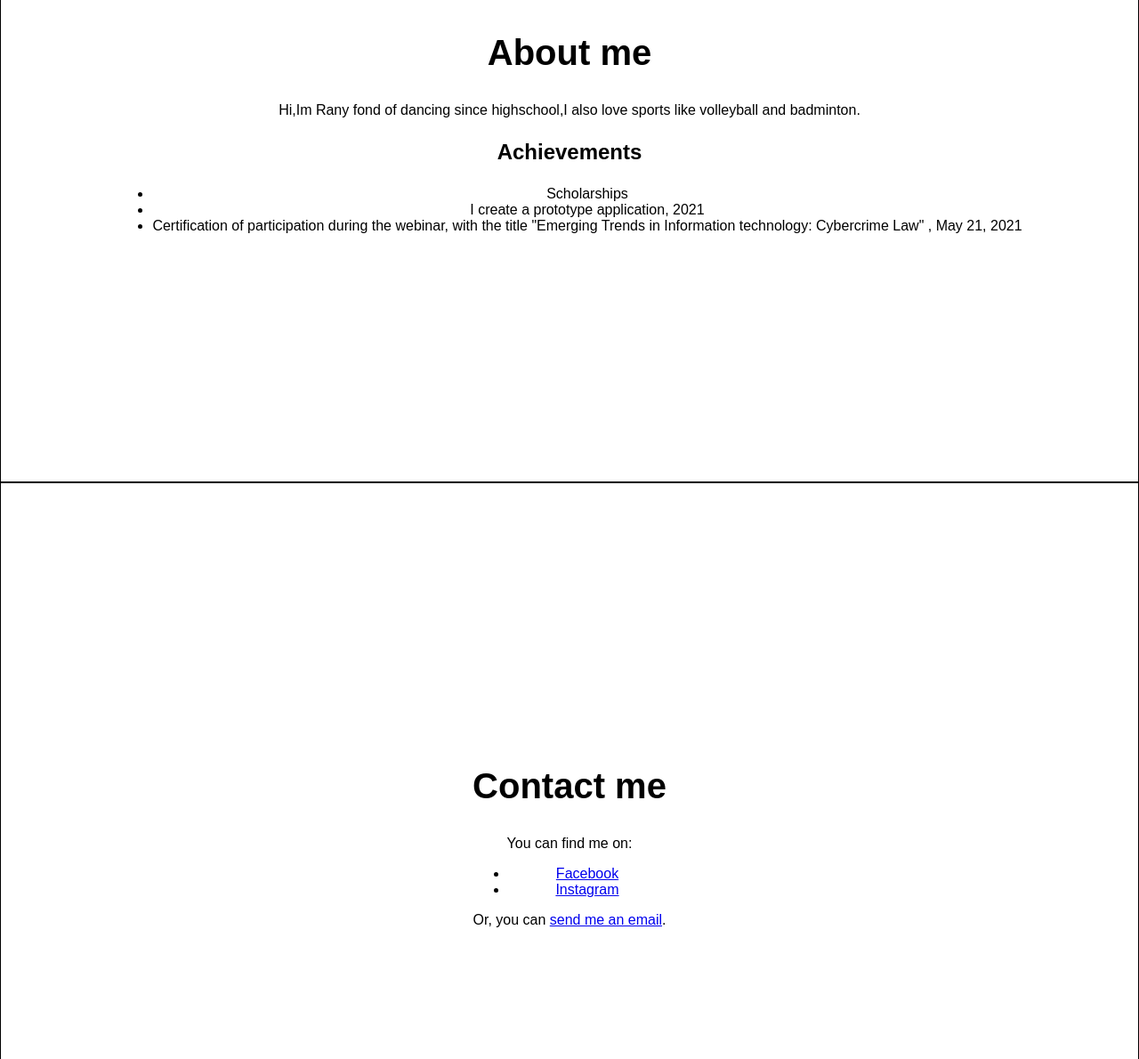
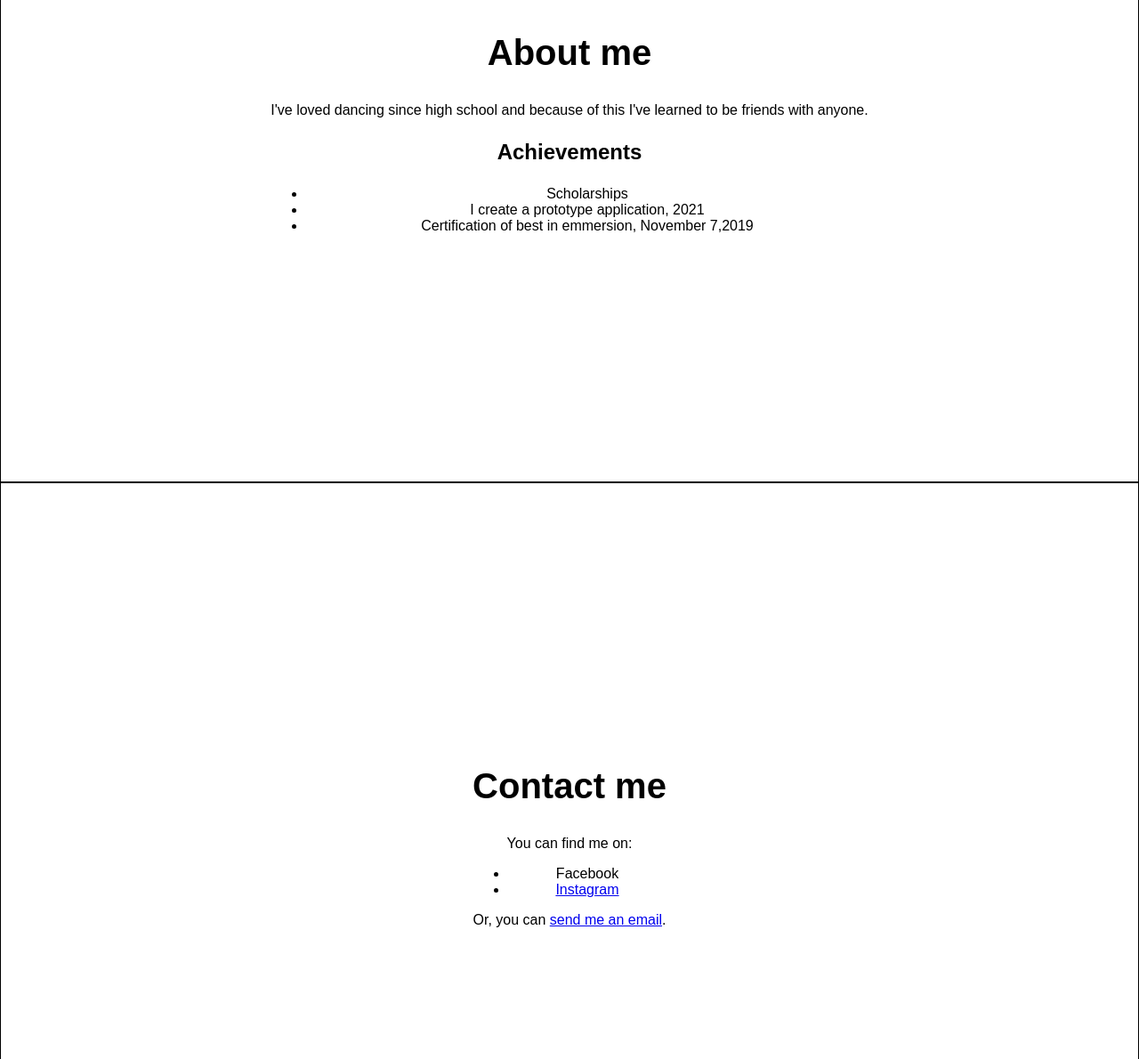
Before and after one commit to Ranycabangon/Ranycabangon, a plain HTML site: page index.html in a window 1280 px wide. Shown: the part 1112-2302 px from the top of the page at 89% size. Drawn offline with Linux system fonts and the light colour scheme.

Commit message:
Update index.html

```diff
--- a/index.html
+++ b/index.html
@@ -1,7 +1,7 @@
 <!DOCTYPE html>
 <html>
     <head>
-        <title>Rany O. Cabangon</title>
+        <title>Rany O.Cabangon</title>
         <link rel="stylesheet" href="style.css">
     </head>
 
@@ -21,18 +21,18 @@
             <section id="hero">
                 <div class="section-inner">
                     <img src="IMG_123.jpg" width="200" height="200">
-                    <h1>Hi, Im Rany O.Cabangon.</h1>
+                    <h1>Hi, Im Rany Cabangon.</h1>
                 </div>
             </section>
             <section id="about">
                 <div class="section-inner">
                     <h2>About me</h2>
-                    <p>Hi,Im Rany fond of dancing since highschool,I also love sports like volleyball and badminton.</p>
+                    <p>I've loved dancing since high school and because of this I've learned to be friends with anyone.</p>
                     <h3>Achievements</h3>
                     <ul>
                         <li>Scholarships</li>
                         <li>I create a prototype application, 2021</li>
-                        <li>Certification of participation during the webinar, with the title "Emerging Trends in Information technology: Cybercrime Law" , May 21, 2021</li>
+                        <li>Certification of best in emmersion, November 7,2019</li>
                     </ul>
                 </div>
             </section>
@@ -41,8 +41,8 @@
                     <h2>Contact me</h2>
                     <p>You can find me on:</p>
                     <ul>
-                        <li><a href="https://web.facebook.com/Rany.Cabangon.7334504">Facebook</a></li>
-                        <li><a href="https://www.instagram.com/itsme_rany/">Instagram</a></li>
+                        <li><a /https://www.facebook.com/ranyopolinto.cabangon.">Facebook</a></li>
+                        <li><a href="https://www.instagram.com/its me_ranz/">Instagram</a></li>
                     </ul>
                     <p>Or, you can <a href="cabangonrany34@gmail.com">send me an email</a>.</p>
                 </div>
```
